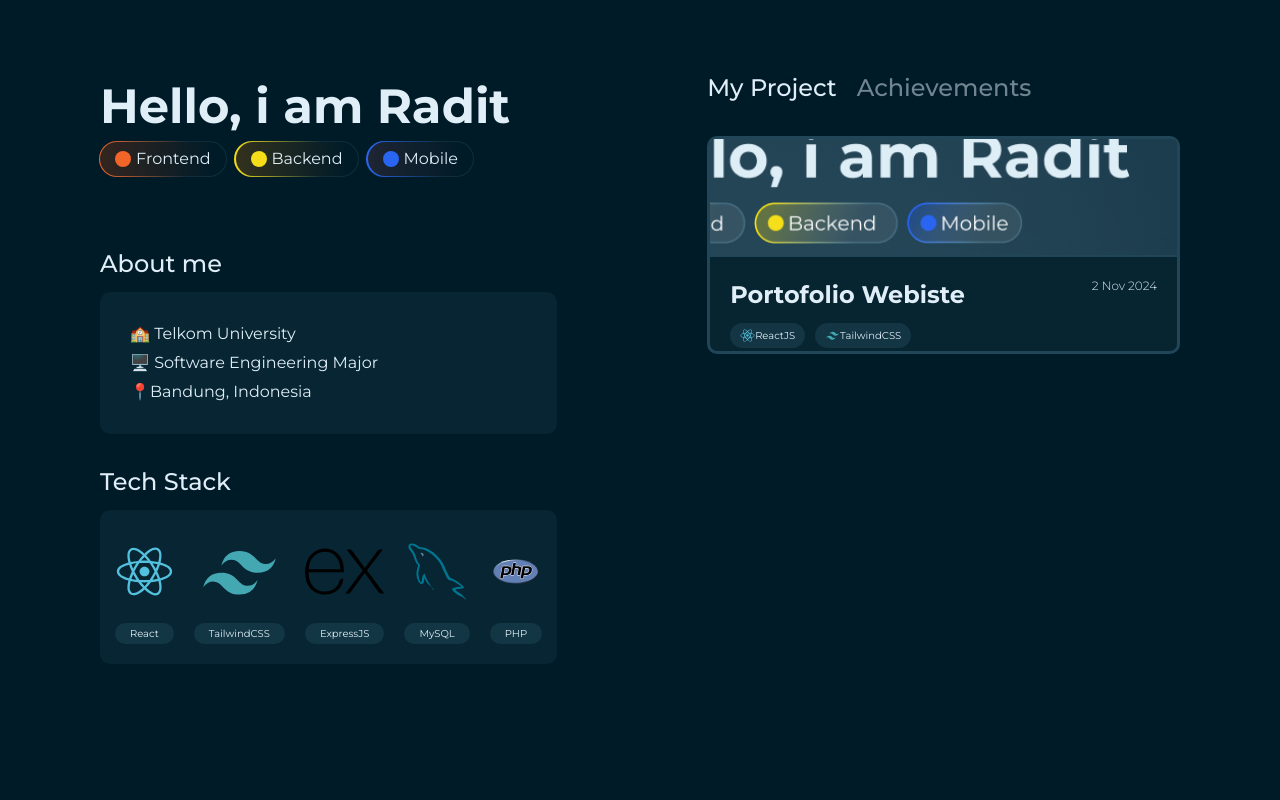
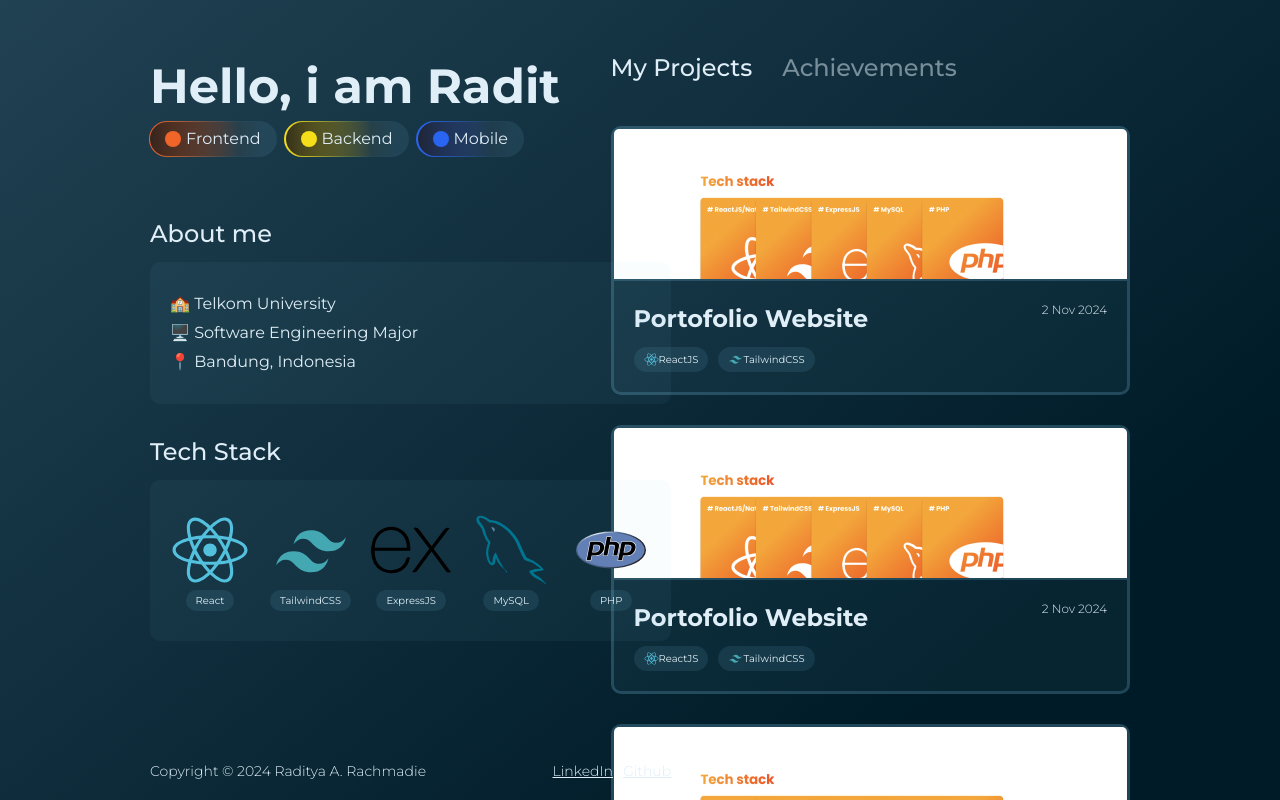
Before and after one commit to RaditAtalla/radit-atalla, a React (Vite) app: page / in a window 1280 px wide. Shown: the top 800 px of the page. Built offline with nearby package versions, Linux system fonts and the light colour scheme.

Commit message:
Fix: layout

```diff
--- a/index.html
+++ b/index.html
@@ -13,7 +13,7 @@
     />
     <title>Radit | Portofolio</title>
   </head>
-  <body class="h-[100vh] bg-[#001B28] text-[#DFEEF7] px-[100px] py-[70px]">
+  <body class="text-[#DFEEF7] bg-gradient-to-br from-[#214253] to-[#001B28] to-70%">
     <div id="root"></div>
     <script type="module" src="/src/main.jsx"></script>
   </body>
--- a/src/App.jsx
+++ b/src/App.jsx
@@ -5,10 +5,9 @@ import TechStack from "./components/TechStack";
 
 const App = () => {
   return (
-    <div className="flex justify-between gap-[150px]">
-      {/* sisi kiri */}
-      <div>
-        <div className="mb-[70px]">
+    <div className="px-[150px] py-[50px] flex gap-[100px]">
+      <div className="fixed   ">
+        <div className="mb-[60px]">
           <h1 className="font-bold text-[3rem]">Hello, i am Radit</h1>
           <div className="flex gap-[10px]">
             <SkillCard
@@ -31,41 +30,107 @@ const App = () => {
             />
           </div>
         </div>
-        <div className="flex flex-col gap-[10px] mb-[30px]">
-          <h2 className="font-medium text-[1.5rem]">About me</h2>
-          <div className="w-[100%] flex flex-col gap-[5px] bg-cyanOpacity5 rounded-[10px] p-[30px]">
+        <div className="mb-[30px]">
+          <h2 className="font-medium text-[1.5rem] mb-[10px]">About me</h2>
+          <div className="flex flex-col gap-[5px] bg-cyanOpacity5 rounded-[10px] py-[30px] px-[20px]">
             <p>🏫 Telkom University</p>
             <p>🖥️ Software Engineering Major</p>
-            <p>📍Bandung, Indonesia</p>
+            <p>📍 Bandung, Indonesia</p>
           </div>
         </div>
-        <div className="flex flex-col gap-[10px] ">
-          <h2 className="font-medium text-[1.5rem]">Tech Stack</h2>
-          <div className="w-[100%] flex gap-[20px] bg-cyanOpacity5 rounded-[10px] py-[20px] px-[15px]">
-            <TechStack title={"React"} image={"img/react.svg"} />
-            <TechStack title={"TailwindCSS"} image={"img/tailwind.svg"} />
-            <TechStack title={"ExpressJS"} image={"img/express.svg"} />
-            <TechStack title={"MySQL"} image={"img/mysql.svg"} />
-            <TechStack title={"PHP"} image={"img/php.svg"} />
+        <div className="mb-[120px]">
+          <h2 className="font-medium text-[1.5rem] mb-[10px]">Tech Stack</h2>
+          <div className="bg-cyanOpacity5 flex gap-[20px] justify-center rounded-[10px] py-[30px] px-[20px]">
+            <div className="flex flex-col items-center">
+              <img src="img/react.svg" alt="react logo" className="w-[80px]" />
+              <p className="text-[10px] bg-cyanOpacity10 rounded-full px-[10px] py-[3px]">
+                React
+              </p>
+            </div>
+            <div className="flex flex-col items-center">
+              <img
+                src="img/tailwind.svg"
+                alt="tailwind logo"
+                className="w-[80px]"
+              />
+              <p className="text-[10px] bg-cyanOpacity10 rounded-full px-[10px] py-[3px]">
+                TailwindCSS
+              </p>
+            </div>
+            <div className="flex flex-col items-center">
+              <img
+                src="img/express.svg"
+                alt="express logo"
+                className="w-[80px]"
+              />
+              <p className="text-[10px] bg-cyanOpacity10 rounded-full px-[10px] py-[3px]">
+                ExpressJS
+              </p>
+            </div>
+            <div className="flex flex-col items-center">
+              <img src="img/mysql.svg" alt="mysql logo" className="w-[80px]" />
+              <p className="text-[10px] bg-cyanOpacity10 rounded-full px-[10px] py-[3px]">
+                MySQL
+              </p>
+            </div>
+            <div className="flex flex-col items-center">
+              <img src="img/php.svg" alt="php logo" className="w-[80px]" />
+              <p className="text-[10px] bg-cyanOpacity10 rounded-full px-[10px] py-[3px]">
+                PHP
+              </p>
+            </div>
+          </div>
+        </div>
+        <div className="flex justify-between items-center">
+          <p className="font-light text-[14px]">
+            Copyright © 2024 Raditya A. Rachmadie
+          </p>
+          <div className="flex gap-[10px]">
+            <a href="" className="font-light text-[14px] underline">
+              LinkedIn
+            </a>
+            <a href="" className="font-light text-[14px] underline">
+              Github
+            </a>
           </div>
         </div>
       </div>
-      {/* sisi kanan */}
-      <div className="flex flex-col gap-[30px]">
-        <div className="flex gap-[20px]">
-          <p className="font-medium text-[1.5rem]">My Project</p>
-          <p className="font-medium text-[1.5rem] opacity-50">Achievements</p>
+      <div className="w-[50%] h-[500px]"></div>
+      <div className="flex flex-col">
+        <div className="flex gap-[30px] mb-[30px]">
+          <p className="font-medium text-[1.5rem] mb-[10px]">My Projects</p>
+          <p className="font-medium text-[1.5rem] mb-[10px] opacity-50">Achievements</p>
         </div>
         <div className="flex flex-col gap-[30px]">
           <ProjectCard
-            title={"Portofolio Webiste"}
+            title={"Portofolio Website"}
             date={"2 Nov 2024"}
+            image={"img/banner.png"}
+            imageAlt={"banner"}
             techs={[
               { tech: "ReactJS", techImg: "img/react.svg" },
               { tech: "TailwindCSS", techImg: "img/tailwind.svg" },
             ]}
-            image={"img/web1.png"}
-            imageAlt={"Portofolio website"}
+          />
+          <ProjectCard
+            title={"Portofolio Website"}
+            date={"2 Nov 2024"}
+            image={"img/banner.png"}
+            imageAlt={"banner"}
+            techs={[
+              { tech: "ReactJS", techImg: "img/react.svg" },
+              { tech: "TailwindCSS", techImg: "img/tailwind.svg" },
+            ]}
+          />
+          <ProjectCard
+            title={"Portofolio Website"}
+            date={"2 Nov 2024"}
+            image={"img/banner.png"}
+            imageAlt={"banner"}
+            techs={[
+              { tech: "ReactJS", techImg: "img/react.svg" },
+              { tech: "TailwindCSS", techImg: "img/tailwind.svg" },
+            ]}
           />
         </div>
       </div>
--- a/src/components/ProjectCard.jsx
+++ b/src/components/ProjectCard.jsx
@@ -3,27 +3,22 @@ import React from "react";
 const ProjectCard = ({ image, imageAlt, title, date, techs = [{}] }) => {
   return (
     <div className="bg-cyanOpacity5 rounded-[10px] border-[3px] border-cyanOpacity divide-y-2 divide-cyanOpacity">
-      <div className="h-[55%]">
-        <img
-          src={image}
-          alt={imageAlt}
-          className="w-[100%] h-[100%] object-cover rounded-t-[5px]"
-        />
-      </div>
-      <div className="h-[45%] p-[20px] flex justify-between">
+      <img
+        src={image}
+        alt={imageAlt}
+        className="w-[100%] h-[150px] object-cover rounded-t-[5px]"
+      />
+      <div className="p-[20px] flex justify-between">
         <div className="flex flex-col gap-[10px]">
           <h3 className="font-bold text-[1.5rem]">{title}</h3>
-          <div className="flex flex-wrap gap-[10px] max-w-[90%] mb-[20px]">
+          <div className="flex flex-wrap gap-[10px] max-w-[90%]">
             {techs.map((tech, i, techs) => {
-              return(
+              return (
                 <div className="inline-flex items-center bg-cyanOpacity10 rounded-full px-[10px] py-[5px]">
-                  <img
-                    src={techs[i].techImg}
-                    className="w-[15px] h-[15px]"
-                  />
+                  <img src={techs[i].techImg} className="w-[15px] h-[15px]" />
                   <p className="text-[10px]">{techs[i].tech}</p>
                 </div>
-              )
+              );
             })}
           </div>
         </div>
--- a/src/components/SkillCard.jsx
+++ b/src/components/SkillCard.jsx
@@ -1,9 +1,8 @@
 import React from "react";
-import "../styles/skillCard.css";
 
 const SkillCard = ({title, circleColor, bgColor, borderColor}) => {
   return (
-    <div className={`relative inline-flex justify-center items-center gap-[5px] px-[15px] py-[5px] rounded-full bg-gradient-to-r ${bgColor} to-[#001B28] to-90% before:absolute before:rounded-full before:-z-10 before:w-[102%] before:h-[107%] before:bg-gradient-to-r ${borderColor} before:to-cyanOpacity10 before:to-70%`}>
+    <div className={`relative inline-flex justify-center items-center gap-[5px] px-[15px] py-[5px] rounded-full bg-gradient-to-r ${bgColor} to-transparent to-90% before:absolute before:rounded-full before:-z-10 before:w-[102%] before:h-[107%] before:bg-gradient-to-r ${borderColor} before:to-cyanOpacity10 before:to-70%`}>
       <div className={`h-[16px] w-[16px] rounded-full ${circleColor}`}></div>
       <p className="text-[1rem]">{title}</p>
     </div>
--- a/src/styles/skillCard.css
+++ /dev/null
@@ -1,21 +0,0 @@
-.container {
-  display: inline-flex;
-  justify-content: center;
-  align-items: center;
-  gap: 5px;
-  position: relative;
-  border-radius: 100px;
-  width: 150px;
-  background: linear-gradient(to right, #33251F, #001B28 90%);
-  padding: 5px 15px;
-}
-
-.container::before {
-  content: '';
-  position: absolute;
-  border-radius: 100px;
-  z-index: -1;
-  width: 102%;
-  height: 107%;
-  background: linear-gradient(to right, #F16529, rgba(213, 213, 213, 0.1) 70%);
-}
```
Also changed, not shown: public/img/banner.png (added).
